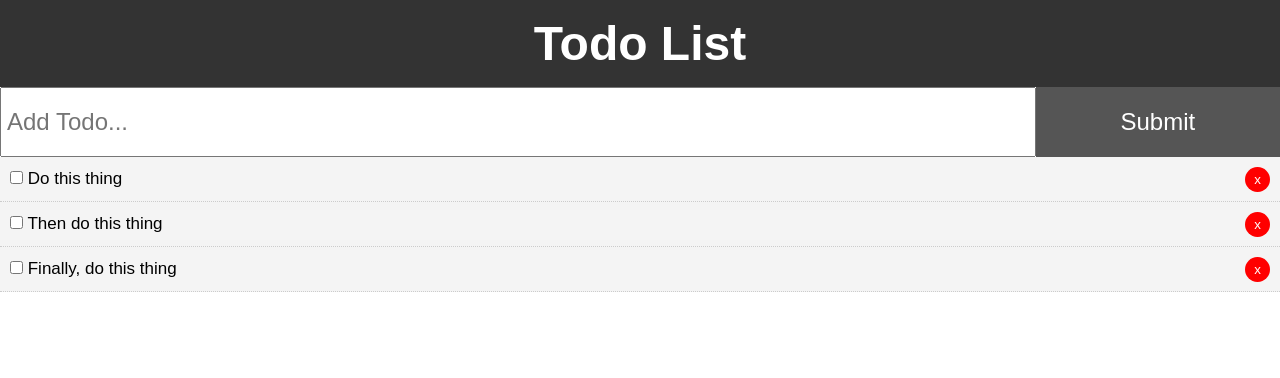
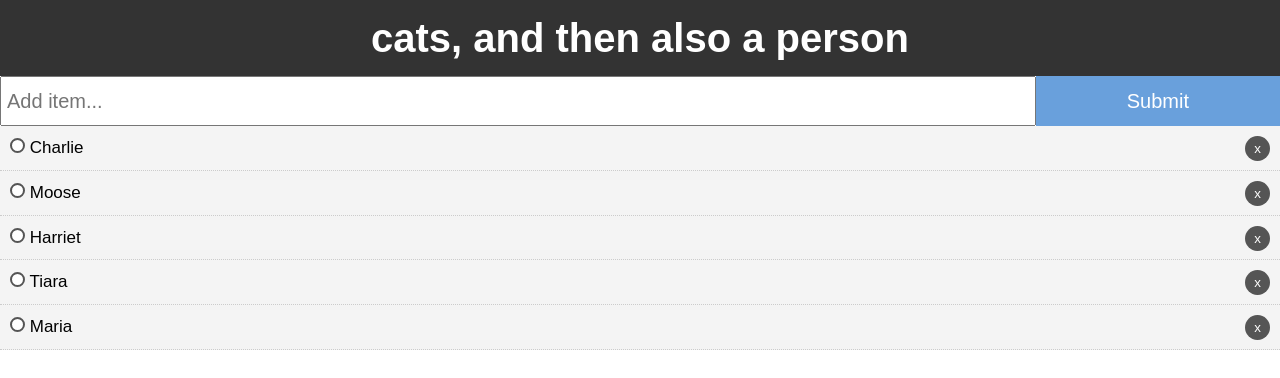
Before and after one commit to kangzhiz/kangzhiz.github.io, a Vue app: page / in a window 1280 px wide. Shown: the top 378 px of the page. Built offline with nearby package versions, Linux system fonts and the light colour scheme.

Commit message:
Updated colors, checkbox, and list items

```diff
--- a/src/App.vue
+++ b/src/App.vue
@@ -23,17 +23,27 @@ export default {
 			todos: [
 				{
 					id: 0,
-					title: "Do this thing",
+					title: "Charlie",
 					completed: false,
 				},
 				{
 					id: 1,
-					title: "Then do this thing",
+					title: "Moose",
 					completed: false,
 				},
 				{
 					id: 2,
-					title: "Finally, do this thing",
+					title: "Harriet",
+					completed: false,
+				},
+				{
+					id: 3,
+					title: "Tiara",
+					completed: false,
+				},
+				{
+					id: 4,
+					title: "Maria",
 					completed: false,
 				},
 			],
@@ -63,12 +73,12 @@ body {
 .btn {
 	display: inline-block;
 	border: none;
-	background: #555;
-	color: #fff;
+	background: #69a0dc;
+	color: #ffffff;
 	padding: 7px 20px;
 	cursor: pointer;
 }
 .btn:hover {
-	background: #666;
+	background: #58738f;
 }
 </style>
--- a/src/components/AddTodo.vue
+++ b/src/components/AddTodo.vue
@@ -1,7 +1,7 @@
 <template>
 	<div>
 		<form @submit="addTodo">
-			<input type="text" v-model="title" name="title" placeholder="Add Todo...">
+			<input type="text" v-model="title" name="title" placeholder="Add item...">
 			<input type="submit" value="Submit" class="btn">
 		</form>
 	</div>
@@ -34,15 +34,15 @@ export default {
 <style scoped>
 form {
 	display: flex;
-	height: 70px;
+	height: 50px;
 }
 input[type="text"] {
 	flex: 10;
 	padding: 5px;
-	font-size: 24px;
+	font-size: 20px;
 }
 input[type="submit"] {
 	flex: 2;
-	font-size: 24px;
+	font-size: 20px;
 }
 </style>
--- a/src/components/TodoItem.vue
+++ b/src/components/TodoItem.vue
@@ -24,19 +24,30 @@ export default {
 .todo-item {
 	background: #f4f4f4;
 	padding: 10px;
-	border-bottom: 1px #ccc dotted;
+	border-bottom: 1px #cccccc dotted;
 	font-size: 17px;
 }
 .is-complete {
 	text-decoration: line-through;
 }
 .del {
-	background: #ff0000;
-	color: #fff;
+	background: #555555;
+	color: #ffffff;
 	border: none;
 	padding: 5px 9px;
 	border-radius: 50%;
 	cursor: pointer;
 	float: right;
 }
+input[type="checkbox"] {
+	-webkit-appearance: none;
+	width: 15px;
+	height: 15px;
+	background: #ffffff;
+	border-radius: 100%;
+	border: 2px solid #555555;
+}
+input[type="checkbox"]:checked {
+	background: #6b6b6b;
+}
 </style>
--- a/src/components/layout/Header.vue
+++ b/src/components/layout/Header.vue
@@ -1,6 +1,6 @@
 <template>
 	<header class="header">
-		<h1>Todo List</h1>
+		<h1>cats, and then also a person</h1>
 	</header>
 </template>
 
@@ -12,14 +12,14 @@ export default {
 
 <style scoped>
 .header {
-	background: #333;
-	color: #fff;
+	background: #333333;
+	color: #ffffff;
 	text-align: center;
 	padding: 10px;
-	font-size: 24px;
+	font-size: 20px;
 }
 .header a {
-	color: #fff;
+	color: #ffffff;
 	padding-right: 5px;
 }
 </style>
```
